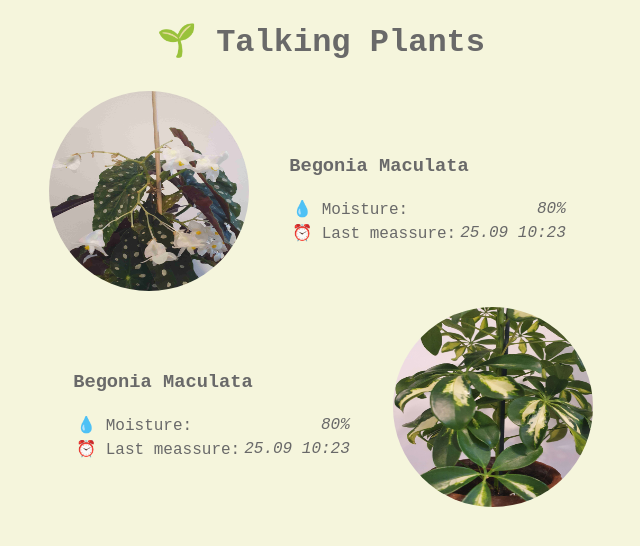
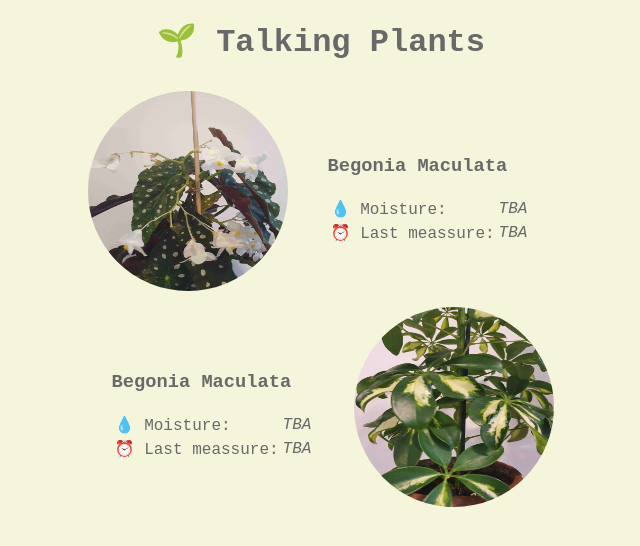
Before and after one commit to petterdaae/talkingplants, a React (Create React App) app in the folder web/: page / in a window 1280 px wide. Shown: the top 546 px of the page, without its empty margins (319-959 px from the left). Built offline with nearby package versions, Linux system fonts and the light colour scheme.

Commit message:
Change moisture limit and rm dummy data from web

```diff
--- a/web/src/components/PlantMenuEntry.js
+++ b/web/src/components/PlantMenuEntry.js
@@ -44,11 +44,11 @@ function Info({ }) {
             <tbody>
                 <tr>
                     <TdKey>💧 Moisture:</TdKey>
-                    <TdVal>80%</TdVal>
+                    <TdVal>TBA</TdVal>
                 </tr>
                 <tr>
                     <TdKey>⏰ Last meassure:</TdKey>
-                    <TdVal>25.09 10:23</TdVal>
+                    <TdVal>TBA</TdVal>
                 </tr>
             </tbody>
         </table>
```
Also changed, not shown: 1 other file (tests, documents, lock files or other folders).
